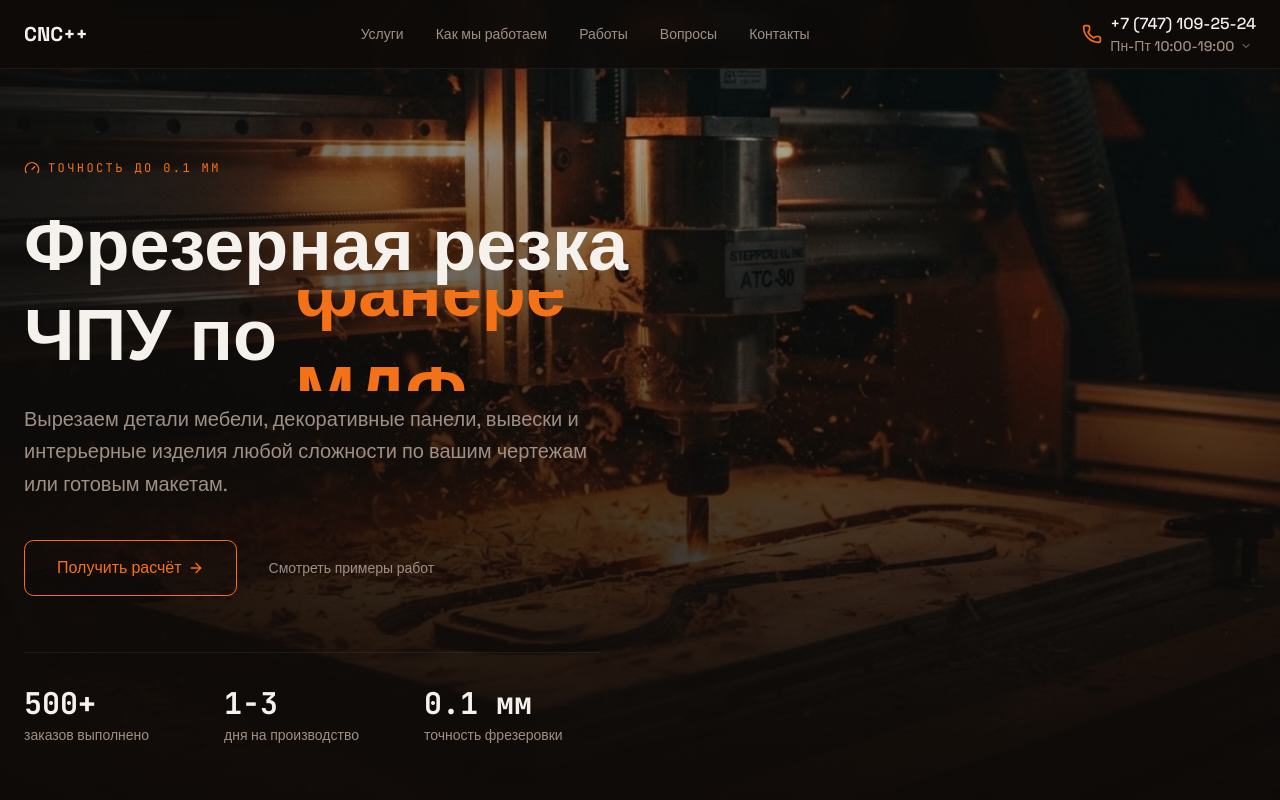
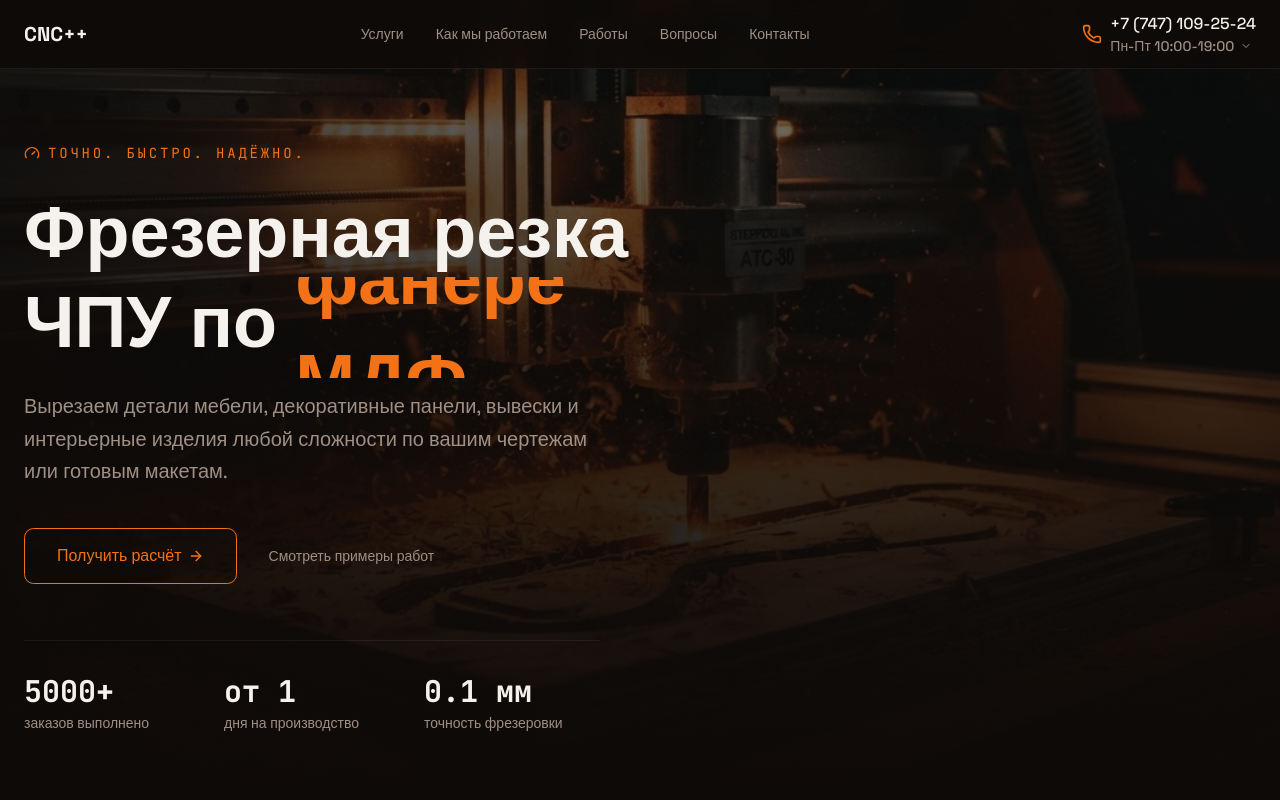
Before and after one commit to AeliusFateful/CNC2Plus-milling-services, a Next.js app: page / in a window 1280 px wide. Shown: the top 800 px of the page. Built offline with nearby package versions, Linux system fonts and the light colour scheme.

Commit message:
Tune hero eyebrow and materials marquee

```diff
--- a/components/site/hero.tsx
+++ b/components/site/hero.tsx
@@ -2,10 +2,12 @@ import Image from "next/image";
 import { ArrowRight, Gauge } from "lucide-react";
 import { Button } from "@/components/ui/button";
 import { RotatingWord } from "@/components/site/rotating-word";
+import { withBasePath } from "@/lib/base-path";
+import { MaterialsMarquee } from "./materials-marquee";
 
 const STATS = [
-  { value: "500+", label: "заказов выполнено" },
-  { value: "1-3", label: "дня на производство" },
+  { value: "5000+", label: "заказов выполнено" },
+  { value: "от 1", label: "дня на производство" },
   { value: "0.1 мм", label: "точность фрезеровки" },
 ];
 
@@ -13,11 +15,11 @@ export function Hero() {
   return (
     <section
       id="top"
-      className="relative flex min-h-dvh flex-col overflow-hidden pt-16"
+      className="relative flex min-h-dvh flex-col overflow-hidden pt-19"
     >
-      <div className="absolute inset-0">
+      <div className="absolute inset-0 opacity-60">
         <Image
-          src="./images/hero-cnc.png"
+          src={withBasePath("/images/hero-cnc.png")}
           alt=""
           fill
           priority
@@ -27,10 +29,10 @@ export function Hero() {
         <div className="absolute inset-0 bg-linear-to-r from-background/60 via-transparent to-transparent" />
       </div>
 
-      <div className="relative mx-auto flex w-full max-w-360 flex-1 flex-col justify-center px-4 py-24 md:px-6">
-        <div className="flex items-center gap-2 font-mono text-xs uppercase tracking-[0.2em] text-primary">
+      <div className="relative mx-auto flex w-full max-w-360 flex-1 flex-col justify-center px-4 md:px-6">
+        <div className="flex items-center gap-2 font-mono text-sm uppercase tracking-[0.2em] text-primary">
           <Gauge className="size-4" />
-          Точность до 0.1 мм
+          Точно. Быстро. Надёжно.
         </div>
 
         <h1 className="mt-6 max-w-3xl text-balance text-5xl font-bold leading-tight text-foreground md:text-7xl">
--- a/components/site/materials-marquee.tsx
+++ b/components/site/materials-marquee.tsx
@@ -1,7 +1,7 @@
 import { materials as MATERIALS } from "@/lib/sections-data";
 
 export function MaterialsMarquee() {
-  const items = [...MATERIALS, ...MATERIALS, ...MATERIALS, ...MATERIALS];
+  const items = Array.from({ length: 8 }, () => MATERIALS).flat();
 
   return (
     <div className="relative overflow-hidden border-y border-border/60 bg-card/40 py-5">
```
